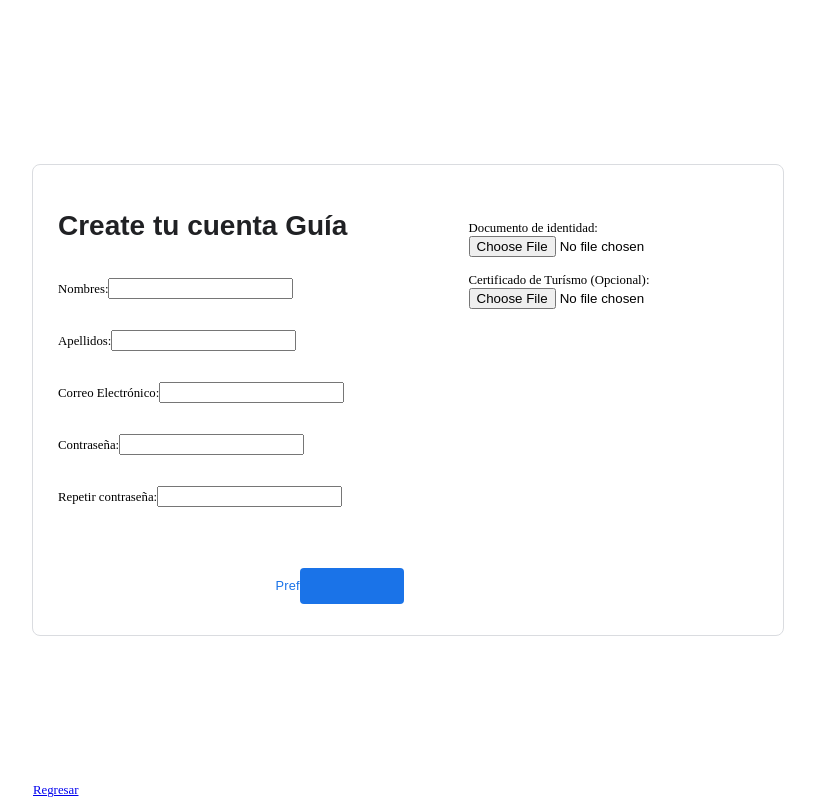
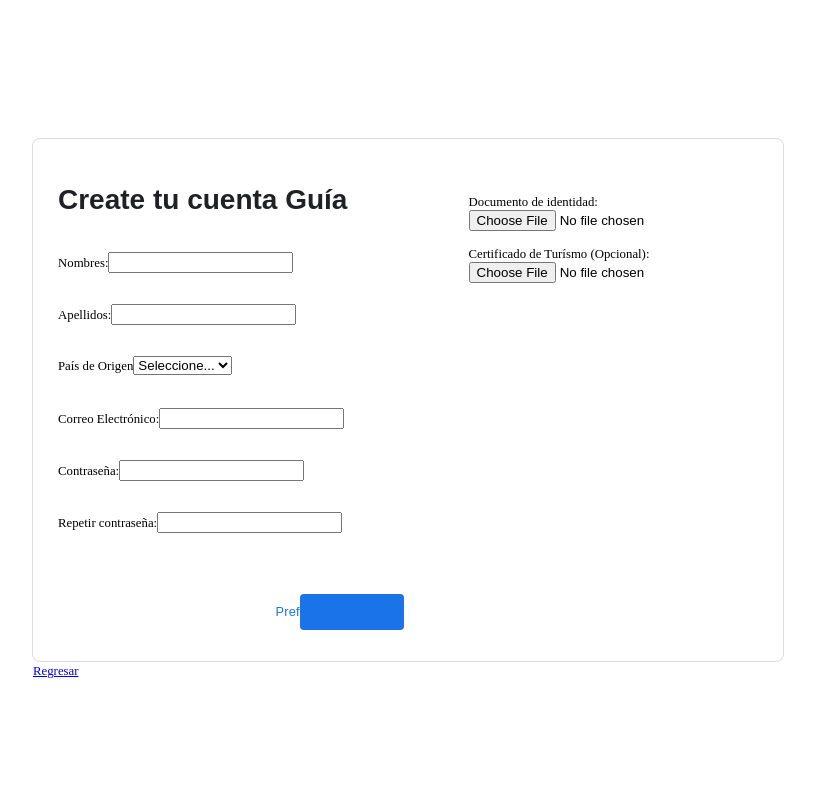
Before and after one commit to Trixtaro/rutasturisticas, a React (Create React App) app in the folder react-app/: page /register/guia in a window 1280 px wide. Shown: the whole page, without its empty margins (232-1047 px from the left). Built offline with nearby package versions, Linux system fonts and the light colour scheme.

Commit message:
Agregue campo país al formulario registro
Pequeña mejora CSS

```diff
--- a/react-app/src/pages/RegisterGuia.js
+++ b/react-app/src/pages/RegisterGuia.js
@@ -25,6 +25,13 @@ class RegisterGuia extends React.Component {
                                                 <label htmlFor="apellidos">Apellidos:</label>
                                                 <input type="text" id="apellidos" name="apellidos"></input>
                                             </div>
+                                        </div>
+                                        <div className="field">
+                                            <label>País de Origen</label>
+                                            <select name="paises">
+                                                <option value="0">Seleccione...</option>
+                                                <option value="1">Ecuador</option>
+                                            </select>
                                         </div>
                                         <div className="field">
                                             <label htmlFor="correo">Correo Electrónico:</label>
--- a/react-app/src/pages/RegisterTurista.js
+++ b/react-app/src/pages/RegisterTurista.js
@@ -25,6 +25,13 @@ class RegisterTurista extends React.Component {
                                                 <label htmlFor="apellidos">Apellidos:</label>
                                                 <input type="text" id="apellidos" name="apellidos"></input>
                                             </div>
+                                        </div>
+                                        <div className="field">
+                                            <label>País de Origen</label>
+                                            <select name="paises">
+                                                <option value="0">Seleccione...</option>
+                                                <option value="1">Ecuador</option>
+                                            </select>
                                         </div>
                                         <div className="field">
                                             <label htmlFor="correo">Correo Electrónico:</label>
--- a/react-app/src/pages/styles/RegisterGuia.css
+++ b/react-app/src/pages/styles/RegisterGuia.css
@@ -21,6 +21,7 @@
     display: inline-flex;
     flex-shrink: 0;
     margin: 0 auto;
+    position: relative;
 }
 
 .form {
@@ -113,7 +114,6 @@
 
 .regresar {
     height: 16.8px;
-    padding: 24px 0 0;
     position: absolute;
-    bottom: 0px;
+    bottom: -20px;
 }
--- a/react-app/src/pages/styles/RegisterTurista.css
+++ b/react-app/src/pages/styles/RegisterTurista.css
@@ -21,6 +21,7 @@
     display: block;
     flex-shrink: 0;
     margin: 0 auto;
+    position: relative;
 }
 
 .form {
@@ -109,6 +110,6 @@
 
 .regresar {
     height: 16.8px;
-    padding: 24px 0 0;
     position: absolute;
+    bottom: -20px;
 }
```
